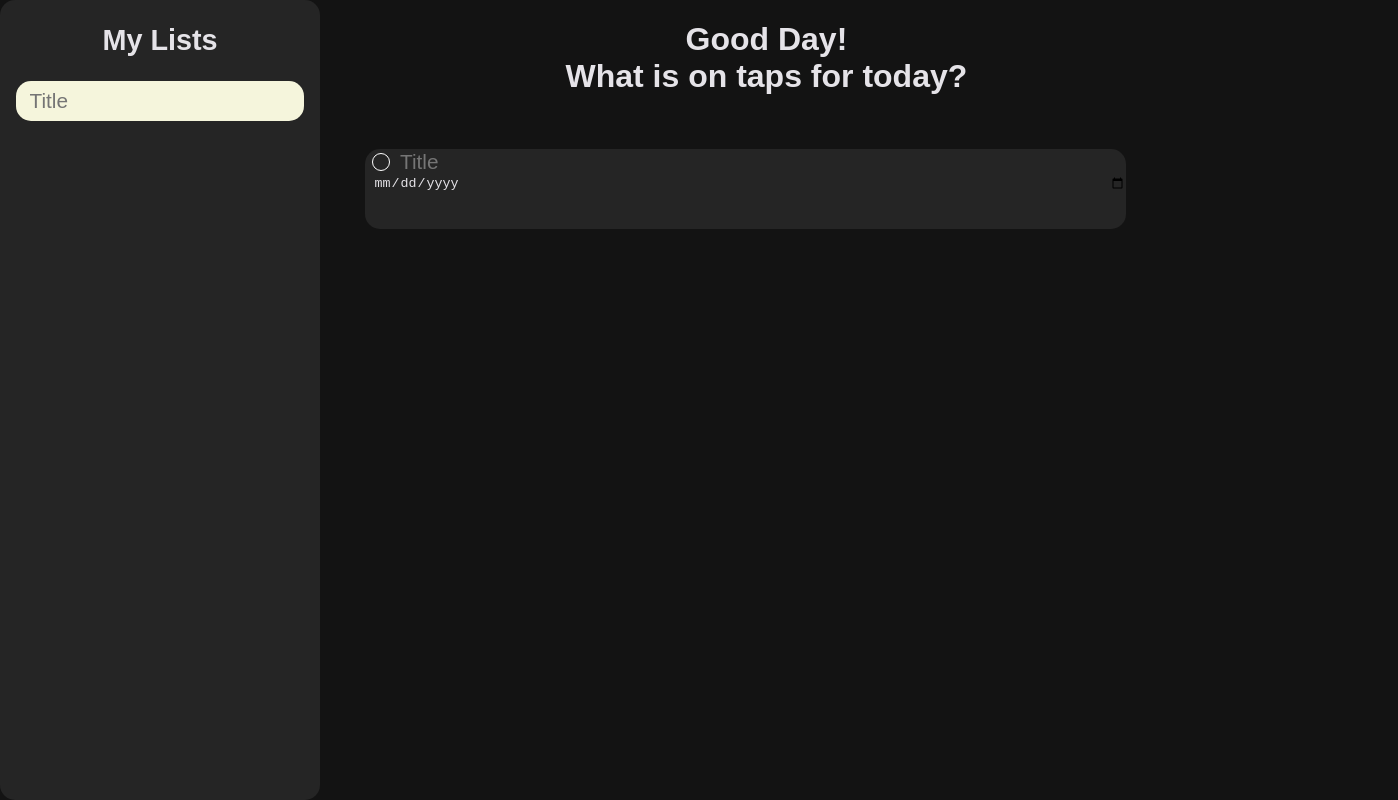
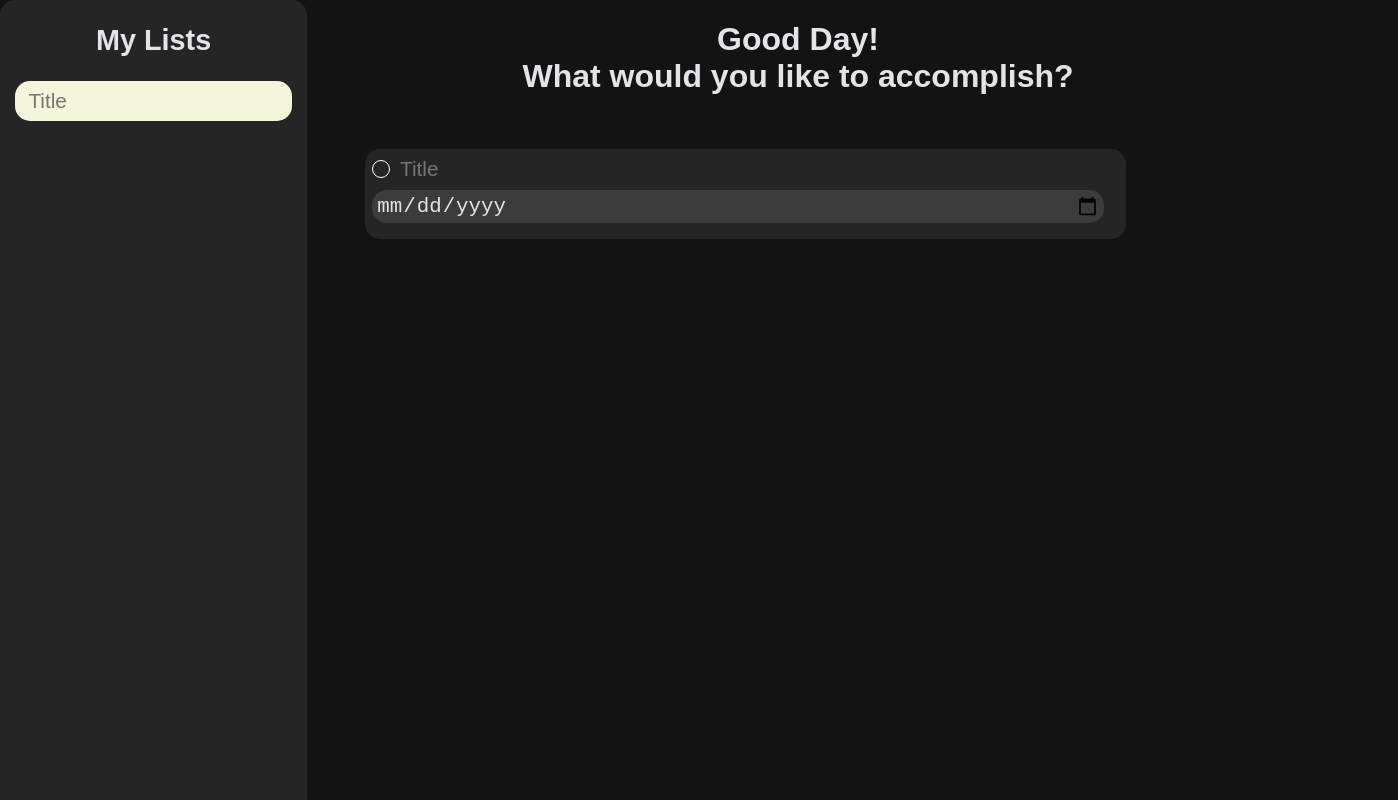
Before and after one commit to NicholasLanders/todo-list, a website: page index.html in a window 1280 px wide. Shown: the whole page, 1398 px wide, since content can reach past the window. Drawn offline with Linux system fonts and the light colour scheme.

Commit message:
Updated the h1 header message and changed how the different elements fit within the page. Also changed the background color of the date picker so that the date picker icon was more visible.

```diff
--- a/index.html
+++ b/index.html
@@ -9,9 +9,8 @@
     </head>
     <body>
         <h1>
-            <!--TODO: Build in variables for the date and time of day. -->
             Good Day! <br />
-            What is on taps for today?
+            What would you like to accomplish?
         </h1>
         <aside>
             <h2>My Lists</h2>
--- a/src/style.css
+++ b/src/style.css
@@ -2,6 +2,7 @@
     --main-color: rgba(19, 19, 19, 255);
     --accent-color: rgba(37, 37, 37, 255);
     --font-color: rgba(229, 227, 232, 255);
+    --standard-buffer: 2%;
     --standard-font: 1.3rem;
     color: var(--font-color);
     font-family: "Poppins", sans-serif;
@@ -13,6 +14,8 @@ html {
 
 h1 {
     text-align: center;
+    max-width: 90%;
+    margin-left: var(--standard-buffer);
 }
 
 h2 {
@@ -28,7 +31,9 @@ input {
 aside {
     background-color: var(--accent-color);
     border-radius: 15px;
-    width: 90%;
+    width: 95%;
+    margin-left: var(--standard-buffer);
+    padding-bottom: var(--standard-buffer);
 }
 .list-item {
     display: flex;
@@ -36,7 +41,7 @@ aside {
     background-color: beige;
     border-radius: 15px;
     width: 90%;
-    height: 5vh;
+    min-height: 5vh;
     position: relative;
     left: 5%;
     font-size: var(--standard-font);
@@ -50,8 +55,9 @@ aside {
 
 main {
     margin-top: 2rem;
+    margin-left: var(--standard-buffer);
     background-color: var(--main-color);
-    width: 90%;
+    width: 95%;
 }
 .todo-item {
     display: flex;
@@ -60,11 +66,12 @@ main {
     position: relative;
     background-color: var(--accent-color);
     border-radius: 15px;
-    height: 10vh;
+    padding-bottom: 1%;
 }
 .todo-top-row {
     display: flex;
     align-items: center;
+    margin-top: 1%;
 }
 .todo-text {
     width: 85%;
@@ -88,8 +95,12 @@ main {
 }
 input[type="date"] {
     color: var(--font-color);
-    background-color: var(--accent-color);
-    margin-left: 1%;
+    background-color: rgba(60, 60, 60, 1);
+    font-size: var(--standard-font);
+    width: 95%;
+    margin: 1%;
+    padding: 0.5%;
+    border-radius: 15px;
 }
 
 input[type="checkbox"] {
@@ -101,8 +112,9 @@ input[type="checkbox"] {
         position: fixed;
         left: 0;
         top: 0;
-        width: 25%;
+        width: 24%;
         height: 100vh;
+        margin-left: 0%;
     }
 
     main {
@@ -110,6 +122,7 @@ input[type="checkbox"] {
         left: 25%;
         height: 100vh;
         width: 70%;
+        margin-left: 0%;
     }
     .todo-item {
         left: 5%;
@@ -118,6 +131,7 @@ input[type="checkbox"] {
 
     h1 {
         position: relative;
-        left: 10%;
+        padding-left: 25%;
+        margin-left: 0%;
     }
 }
```
